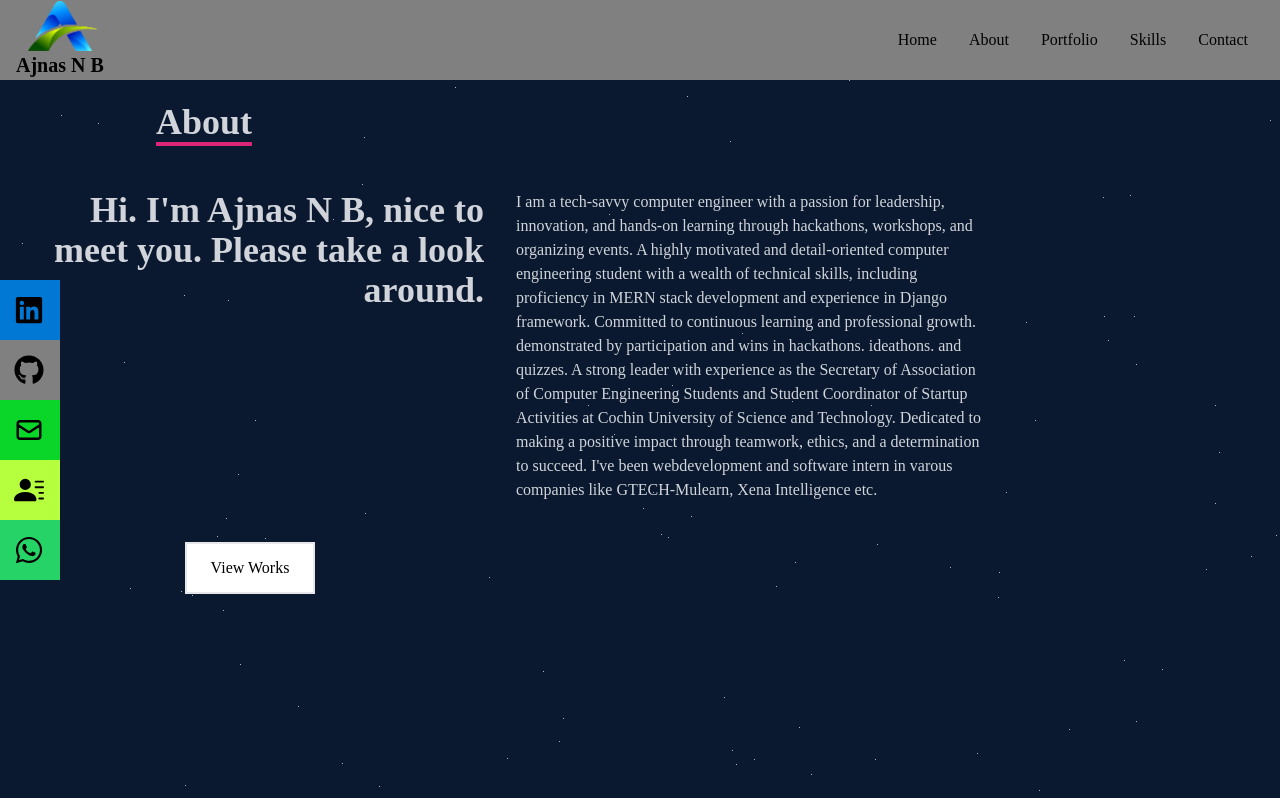
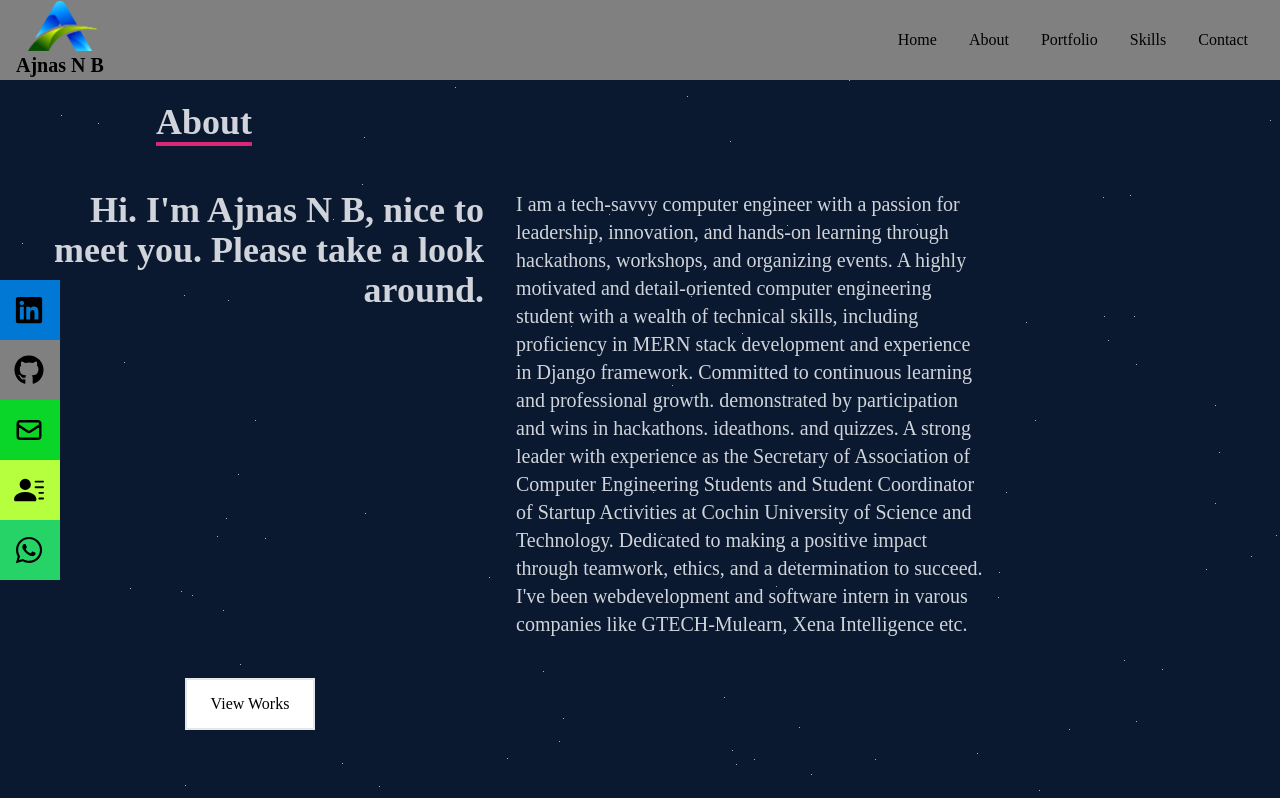
Before and after one commit to AjnasNB/Portfolio-App, a React (Create React App) app: page /about in a window 1280 px wide. Built offline with nearby package versions, Linux system fonts and the light colour scheme.

Commit message:
updated optimized code

```diff
--- a/src/components/About.jsx
+++ b/src/components/About.jsx
@@ -41,7 +41,7 @@ const About = () => {
             <div className='sm:text-right text-4xl font-bold'>
               <p>Hi. I'm Ajnas N B, nice to meet you. Please take a look around.</p>
             </div>
-            <div>
+            <div className='text-xl'>
               <p>I am a tech-savvy computer engineer with a passion for leadership, innovation, and hands-on
               learning through hackathons, workshops, and organizing events. A highly motivated and
               detail-oriented computer engineering student with a wealth of technical skills, including
```
